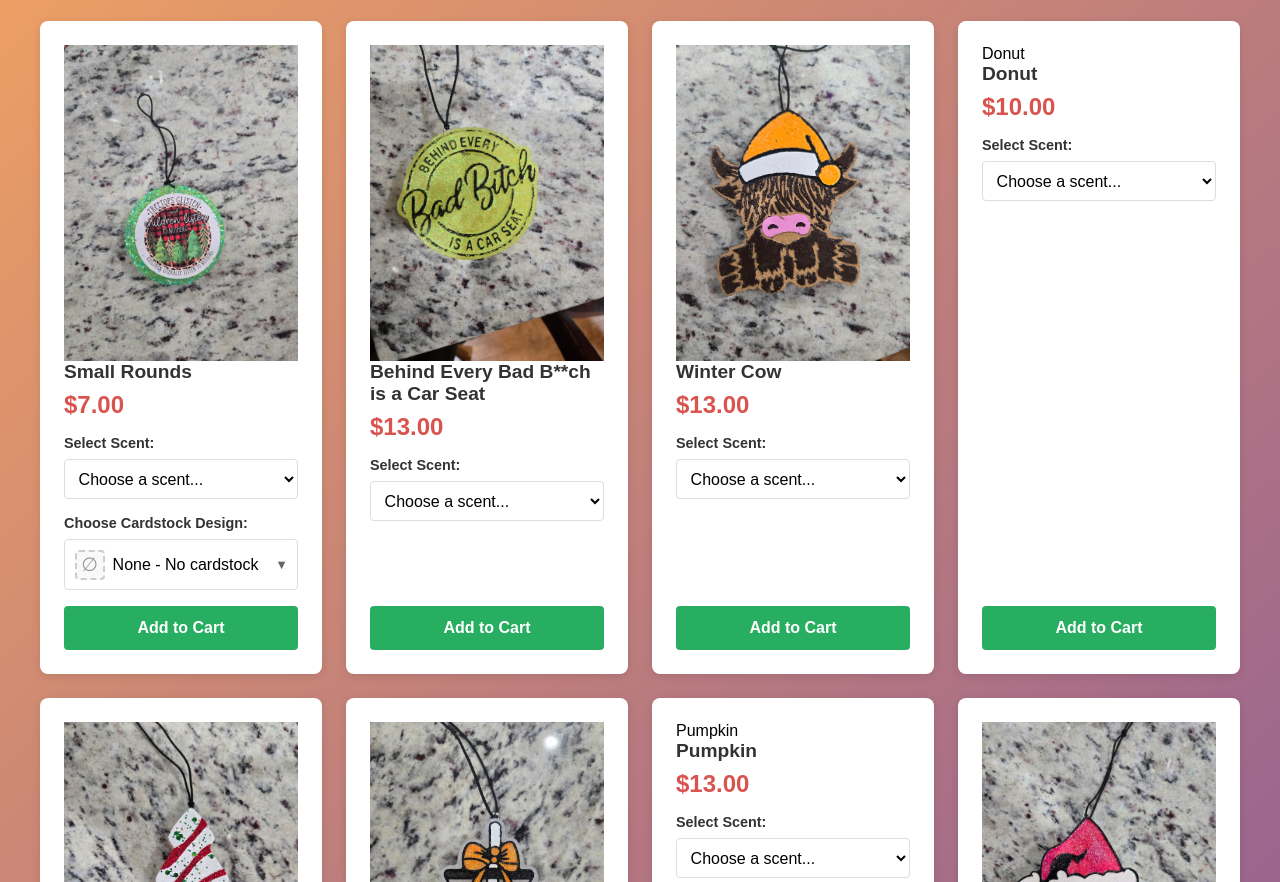
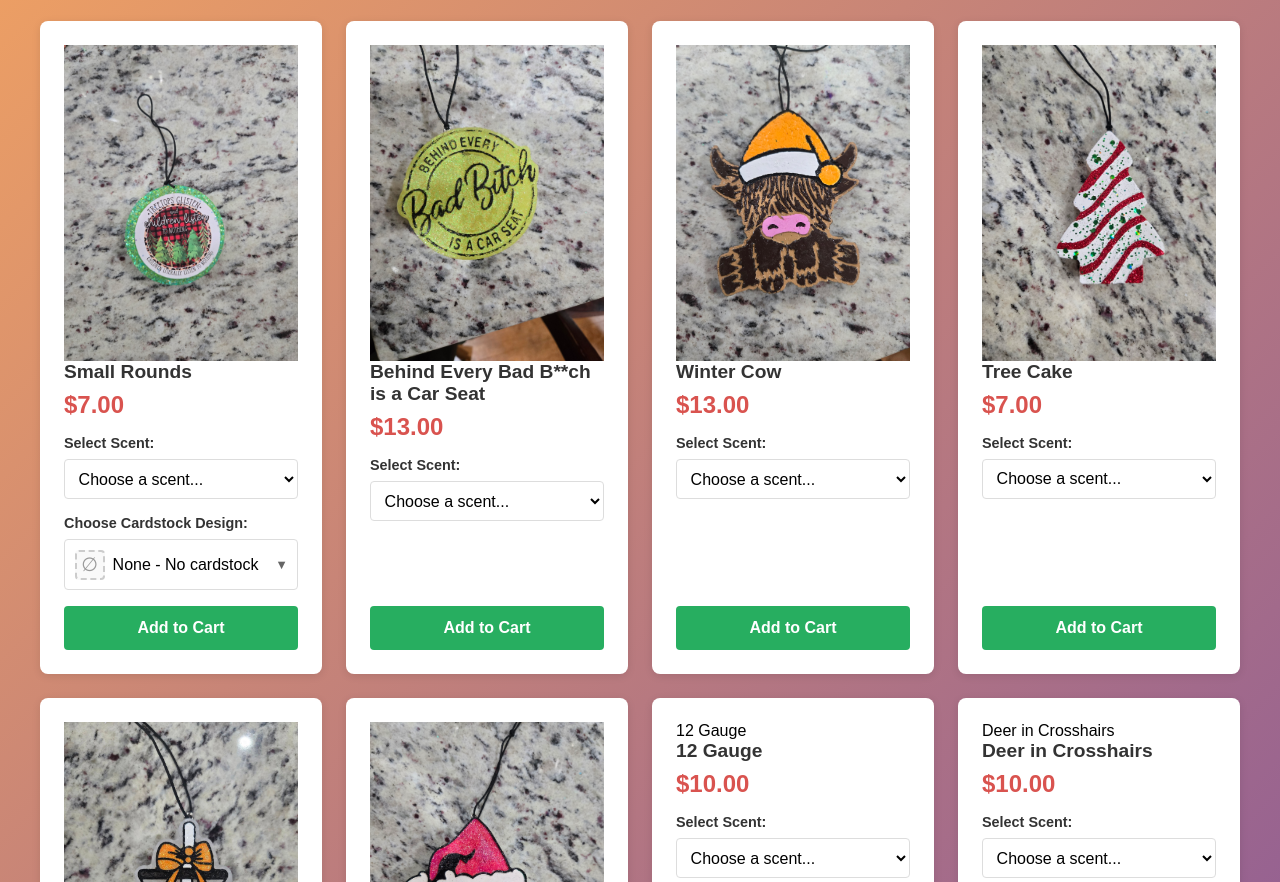
Before and after one commit to Lastfireman95/Notyourmamasfreshies, a website: page HTML/Sales-page.html in a window 1280 px wide. Shown: the part 210-1092 px from the top of the page. Drawn offline with Linux system fonts and the light colour scheme.

Commit message:
added Christmas-themed cardstock options to the dropdown menu for selecting cardstock designs on the sales page. Also fixed the image tag for the "Christmas Tree Jeep" product to ensure proper display.

```diff
--- a/HTML/Sales-page.html
+++ b/HTML/Sales-page.html
@@ -343,15 +343,22 @@
             <div class="custom-select">
               <select name="cardstock" id="cardstock-1">
                 <option value="none" data-img="" data-desc="None - No cardstock">None - No cardstock</option>
-                <option value="design1" data-img="../Resources/Images/background.jpg" data-desc="Floral - Soft pink florals">Floral - Soft pink florals</option>
-                <option value="design2" data-img="../Resources/Images/background.jpg" data-desc="Cow - Highland Cow">Cow - Highland Cow</option>
-                <option value="design3" data-img="../Resources/Images/background.jpg" data-desc="Plain - Solid color background">Plain - Solid color</option>
+                <option value="design1" data-img="../Resources/Images/Baby its cold CS.jpg" data-desc="Christmas- Baby it's cold outside">Christmas- Baby it's cold outside</option>
+                <option value="design2" data-img="../Resources/Images/Believe CS.jpg" data-desc="Christmas- Believe">Christmas- Believe</option>
+                <option value="design3" data-img="../Resources/Images/Bra CS.jpg" data-desc="Christmas- Friends are like Bras">Christmas- Friends are like Bras</option>
+                <option value="design4" data-img="../Resources/Images/Christmas Magic CS.jpg" data-desc="Believe in the Magic of Christmas">Believe in the Magic of Christmas</option>
+                <option value="design5" data-img="../Resources/Images/Christmas Tree CS.jpg" data-desc="Christmas Tree">Christmas Tree</option>
+                <option value="design6" data-img="../Resources/Images/Grinchmas CS.jpg" data-desc="Grinchmas">Grinchmas</option>
+                <option value="design7" data-img="../Resources/Images/Holly Jolly CS.jpg" data-desc="Holly Jolly">Holly Jolly</option>
+                <option value="design8" data-img="../Resources/Images/Joy to World CS.jpg" data-desc="Joy to the World">Joy to the World</option>
+                <option value="design9" data-img="../Resources/Images/Santa Cam CS.jpg" data-desc="Santa Cam">Santa Cam</option>
               </select>
             </div>
           </div>
           <button type="button" onclick="addToCart('Small Rounds', 7.00, this)">Add to Cart</button>
         </form>
       </div>
+
       <!-- Behind Every Bad B**ch is a Car Seat -->
       <div class="product-card">
         <div class="product-image2"><img src="../Resources/Images/Behind every.jpg" alt="Behind every"></div>
@@ -404,32 +411,6 @@
         </form>
       </div>
 
-      <!-- Donut -->
-      <div class="product-card">
-        <div class="product-image4">Donut</div>
-        <div class="product-name">Donut</div>
-        <div class="product-price">$10.00</div>
-        <form class="product-form">
-          <div class="form-group">
-            <label for="scent-5">Select Scent:</label>
-            <select name="scent" id="scent-5">
-              <option value="">Choose a scent...</option>
-              <option value="Narcissist">Narcissist</option>
-              <option value="Diva">Diva</option>
-              <option value="Vanilla Bean">Vanilla Bean</option>
-              <option value="Pumpkin Spice">Pumpkin Spice</option>
-              <option value="Cinnamon Roll">Cinnamon Roll</option>
-              <option value="Black Ice">Black Ice</option>
-              <option value="Snickerdoodle">Snickerdoodle</option>
-              <option value="Tis the Season">Tis the Season</option>
-              <option value="Peppermint Twist">Peppermint Twist</option>
-              <option value="Apple Cinnamon">Apple Cinnamon</option>
-            </select>
-          </div>
-          <button type="button" onclick="addToCart('Donut', 10.00, this)">Add to Cart</button>
-        </form>
-      </div>
-
       <!-- Tree Cake -->
       <div class="product-card">
         <div class="product-image5"><img src="../Resources/Images/Tree Cake.jpg" alt="Tree Cake"></div>
@@ -479,32 +460,6 @@
             </select>
           </div>
           <button type="button" onclick="addToCart('Coffee Cup', 10.00, this)">Add to Cart</button>
-        </form>
-      </div>
-
-      <!-- Pumpkin -->
-      <div class="product-card">
-        <div class="product-image7">Pumpkin</div>
-        <div class="product-name">Pumpkin</div>
-        <div class="product-price">$13.00</div>
-        <form class="product-form">
-          <div class="form-group">
-            <label for="scent-8">Select Scent:</label>
-            <select name="scent" id="scent-8">
-              <option value="">Choose a scent...</option>
-              <option value="Narcissist">Narcissist</option>
-              <option value="Diva">Diva</option>
-              <option value="Vanilla Bean">Vanilla Bean</option>
-              <option value="Pumpkin Spice">Pumpkin Spice</option>
-              <option value="Cinnamon Roll">Cinnamon Roll</option>
-              <option value="Black Ice">Black Ice</option>
-              <option value="Snickerdoodle">Snickerdoodle</option>
-              <option value="Tis the Season">Tis the Season</option>
-              <option value="Peppermint Twist">Peppermint Twist</option>
-              <option value="Apple Cinnamon">Apple Cinnamon</option>
-            </select>
-          </div>
-          <button type="button" onclick="addToCart('Pumpkin', 13.00, this)">Add to Cart</button>
         </form>
       </div>
 
@@ -588,7 +543,7 @@
 
       <!-- Christmas Tree Jeep -->
       <div class="product-card">
-        <div class="product-image11">Christmas Tree Jeep</div>
+        <div class="product-image11"><img src="../Resources/Images/Christmas Tree Jeep.jpg" alt="Christmas Tree Jeep"></div>
         <div class="product-name">Christmas Tree Jeep</div>
         <div class="product-price">$10.00</div>
         <form class="product-form">
```
Also changed, not shown: 10 other files.
